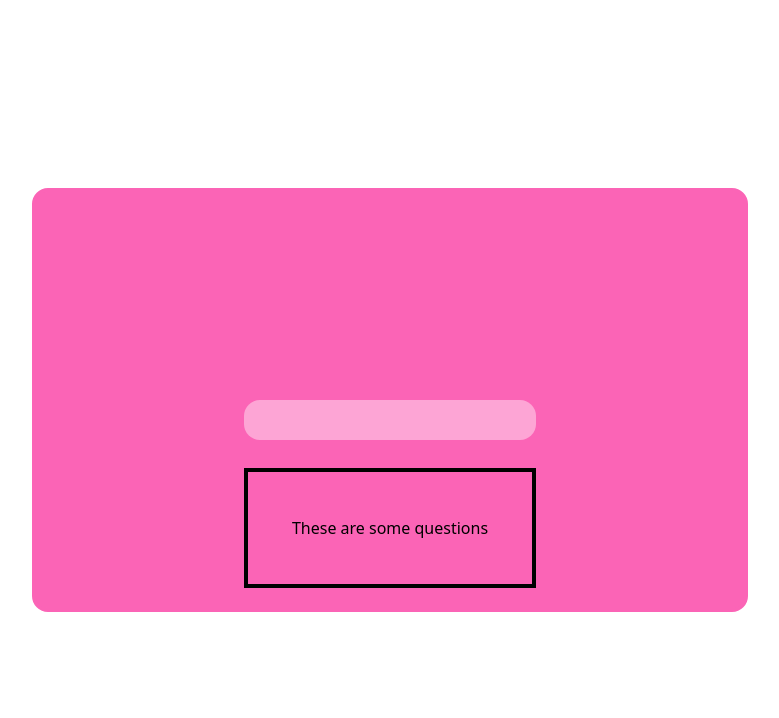
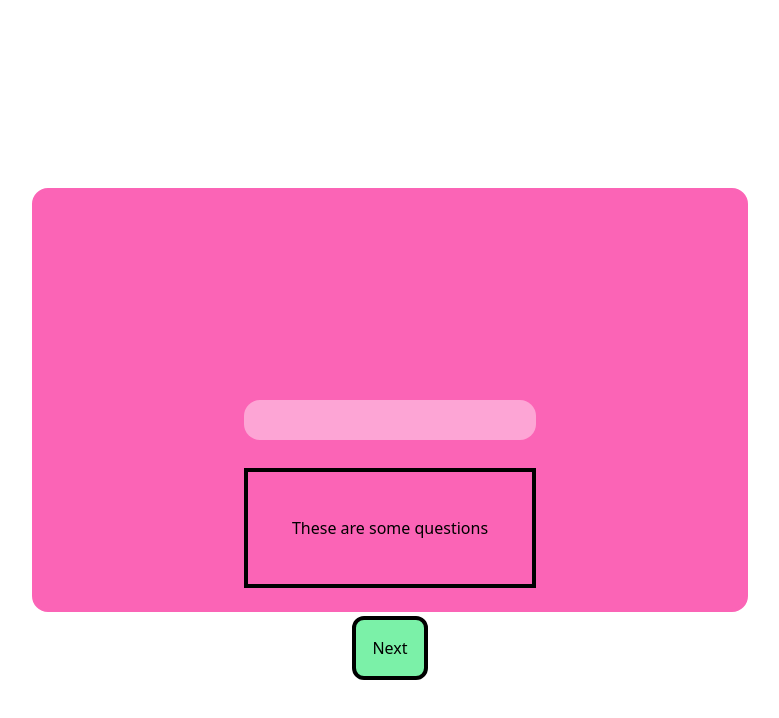
Before and after one commit to ks9927/quiz-app, a React (Vite) app in the folder quiz-game/: page / in a window 1280 px wide. Both pictures are taken after a click on the button "Start Game". Shown: the top 718 px of the page, without its empty margins (250-1029 px from the left). Built offline with nearby package versions, Linux system fonts and the light colour scheme; no server answers.

Commit message:
added next button to card

```diff
--- a/quiz-game/src/Card.tsx
+++ b/quiz-game/src/Card.tsx
@@ -48,6 +48,10 @@ export default function Card() {
         <div className="border-4 p-11">
           <p>These are some questions</p>
         </div>
+
+        <div>
+          <button className="border-4 bg-green-300 text-black p-4 rounded-xl">Next</button>
+        </div>
       </div>
     </>
   );
```
